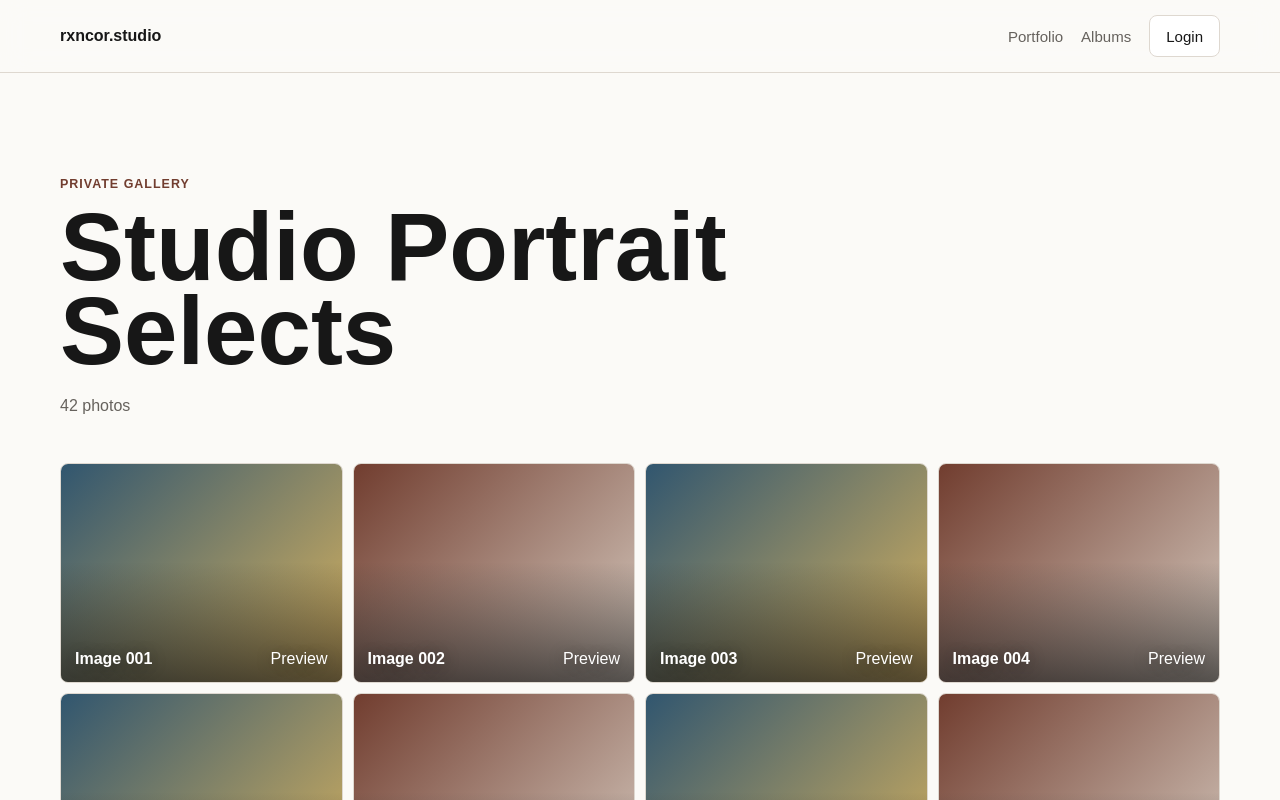
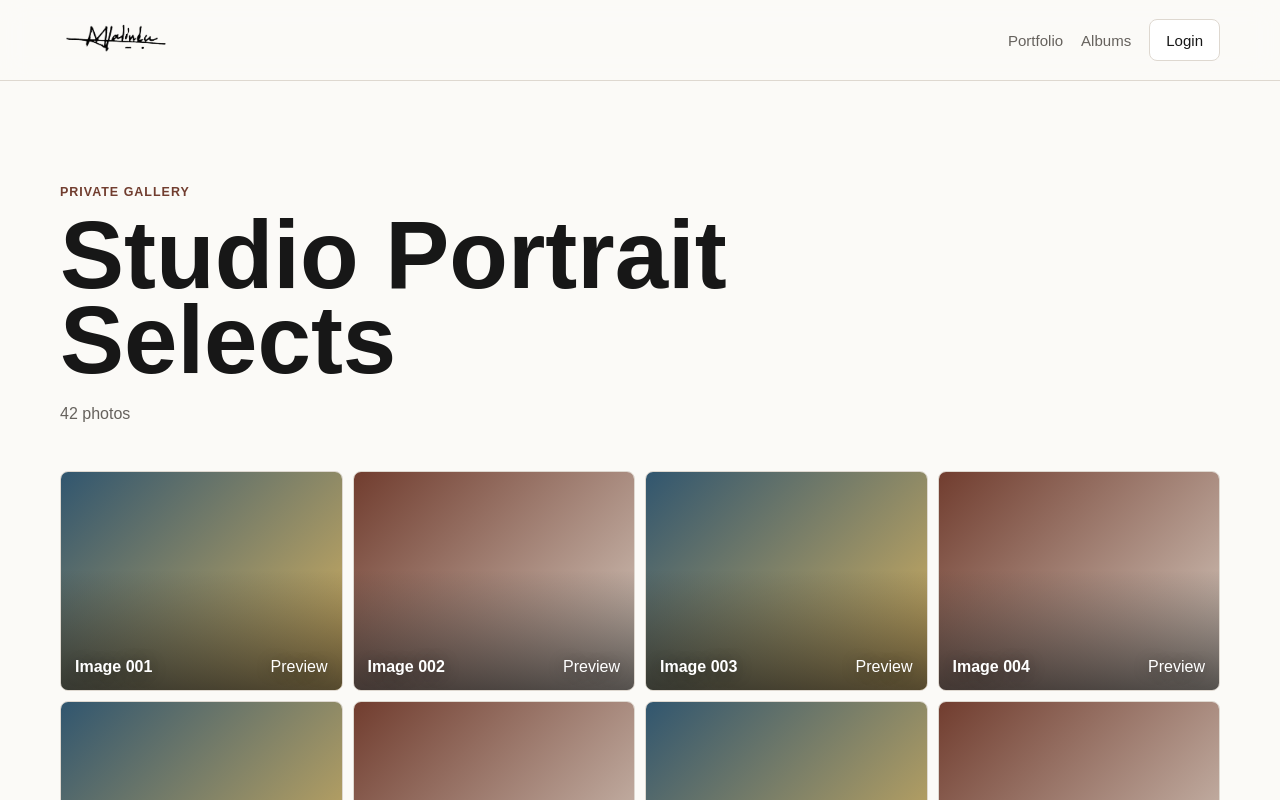
Before and after one commit to malinduhasith/rxncor-studio, a Next.js app: page /client/a8f3k2x9 in a window 1280 px wide. Shown: the top 800 px of the page. Built offline with nearby package versions, Linux system fonts and the light colour scheme; no server answers; the database is empty.

Commit message:
Use signature logo and watermark

```diff
--- a/app/globals.css
+++ b/app/globals.css
@@ -60,8 +60,28 @@ textarea {
 }
 
 .brand {
+  min-width: 120px;
+  min-height: 42px;
+  display: inline-flex;
+  align-items: center;
   font-weight: 800;
   letter-spacing: 0;
+}
+
+.brand-logo {
+  width: 128px;
+  height: auto;
+  display: block;
+  filter: brightness(0);
+}
+
+.sr-only {
+  position: absolute;
+  width: 1px;
+  height: 1px;
+  overflow: hidden;
+  clip: rect(0, 0, 0, 0);
+  white-space: nowrap;
 }
 
 .nav-links {
@@ -863,26 +883,30 @@ h3 {
 .lightbox-watermark {
   position: absolute;
   z-index: 1;
-  color: rgba(255, 255, 255, 0.58);
-  font-weight: 800;
-  letter-spacing: 0.12em;
   pointer-events: none;
-  text-shadow: 0 2px 16px rgba(0, 0, 0, 0.38);
-  text-transform: uppercase;
+  user-select: none;
 }
 
 .watermark {
   left: 50%;
   top: 50%;
-  font-size: clamp(0.86rem, 1.2vw, 1.2rem);
+  width: min(42%, 190px);
+  height: auto;
+  opacity: 0.1;
   transform: translate(-50%, -50%) rotate(-18deg);
 }
 
 .lightbox-watermark {
   left: 50%;
   top: 54%;
-  font-size: clamp(1rem, 4vw, 3rem);
+  width: min(42vw, 520px);
+  height: auto;
+  opacity: 0.075;
   transform: translate(-50%, -50%) rotate(-18deg);
+}
+
+.watermark-logo {
+  filter: drop-shadow(0 2px 14px rgba(0, 0, 0, 0.18));
 }
 
 .contact-grid {
--- a/app/layout.tsx
+++ b/app/layout.tsx
@@ -50,7 +50,9 @@ export default function RootLayout({
         <header className="site-header">
           <nav className="shell nav" aria-label="Main navigation">
             <Link className="brand" href="/">
-              {siteConfig.name}
+              {/* eslint-disable-next-line @next/next/no-img-element */}
+              <img className="brand-logo" src="/sig.png" alt="" aria-hidden="true" />
+              <span className="sr-only">{siteConfig.name}</span>
             </Link>
             <div className="nav-links">
               <Link href={siteConfig.routes.portfolio}>Portfolio</Link>
--- a/components/gallery/GalleryLightbox.tsx
+++ b/components/gallery/GalleryLightbox.tsx
@@ -123,7 +123,8 @@ export function GalleryLightbox({
           >
             {/* eslint-disable-next-line @next/next/no-img-element */}
             <img className="photo-img" src={photo.thumbnailDisplayUrl} alt={photo.filename} />
-            <span className="watermark">rxncor.studio</span>
+            {/* eslint-disable-next-line @next/next/no-img-element */}
+            <img className="watermark watermark-logo" src="/sig.png" alt="" aria-hidden="true" />
             <div className="tile-caption">
               <strong>{photo.filename}</strong>
               <span>Open</span>
@@ -160,7 +161,13 @@ export function GalleryLightbox({
             src={selectedPhoto.previewDisplayUrl}
             alt={selectedPhoto.filename}
           />
-          <span className="lightbox-watermark">rxncor.studio</span>
+          {/* eslint-disable-next-line @next/next/no-img-element */}
+          <img
+            className="lightbox-watermark watermark-logo"
+            src="/sig.png"
+            alt=""
+            aria-hidden="true"
+          />
         </div>
       ) : null}
     </>
```
Also changed, not shown: public/sig.png (added).
